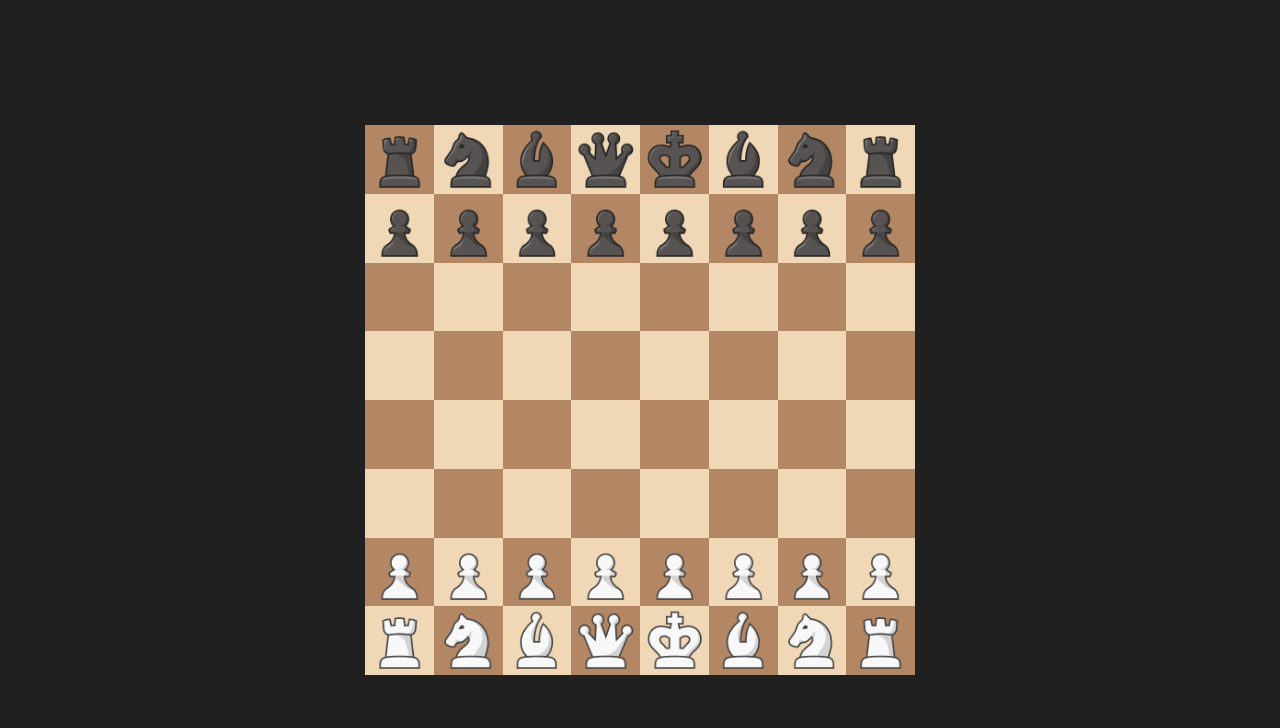
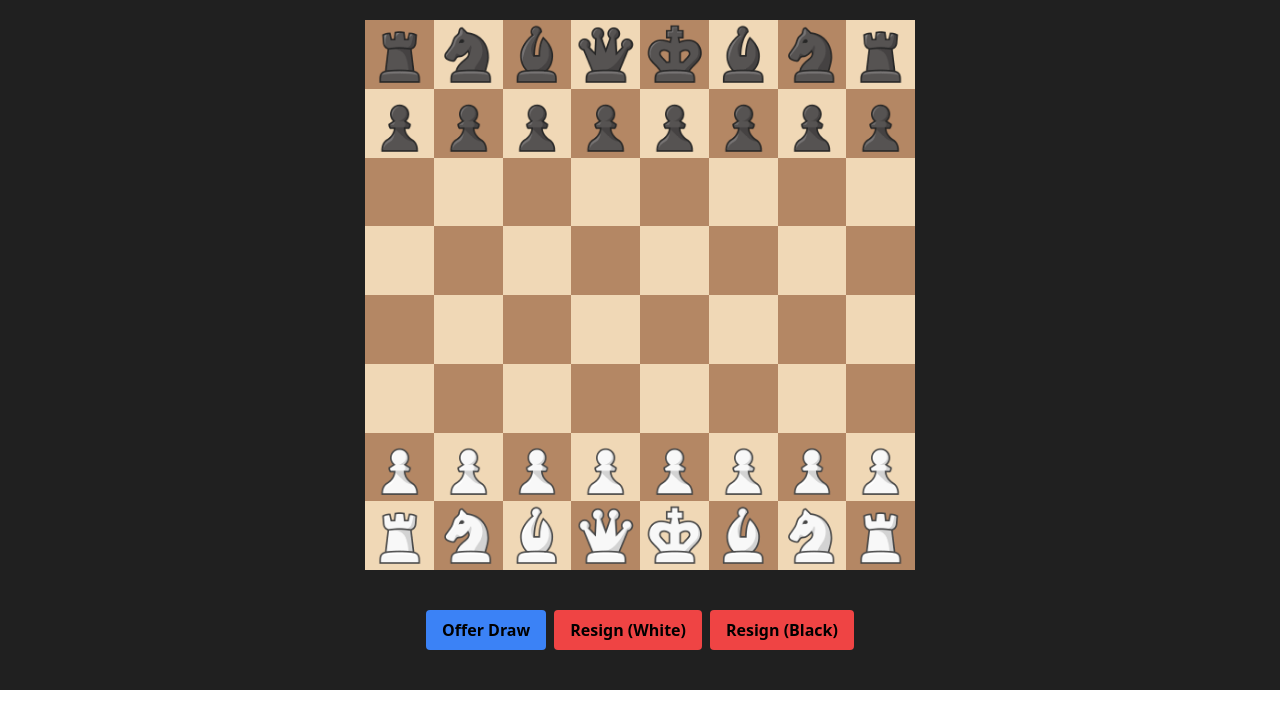
Before and after one commit to Anuragsurya318/Checkmate-Challenge, a React (Vite) app: page / in a window 1280 px wide. Shown: the top 728 px of the page. Built offline with nearby package versions, Linux system fonts and the light colour scheme.

Commit message:
added draw and resign button

```diff
--- a/src/App.jsx
+++ b/src/App.jsx
@@ -1,10 +1,46 @@
-import React from "react";
+import React, { useState } from "react";
 import ChessBoard from "./components/ChessBoard/ChessBoard";
 
 const App = () => {
+  const [gameStatus, setGameStatus] = useState(null);
+
+  const handleOfferDraw = () => {
+    if (window.confirm("Do you agree to a draw?")) {
+      setGameStatus("Draw");
+    }
+  };
+
+  const handleResign = (team) => {
+    const opponent = team === "White" ? "Black" : "White";
+    if (window.confirm(`Are you sure you want to resign?`)) {
+      setGameStatus(`${opponent} wins by resignation`);
+    }
+  };
+
   return (
-    <div className="w-screen h-screen flex items-center justify-center bg-bg_color">
-      <ChessBoard />
+    <div className="w-screen h-screen lg:h-auto flex flex-col items-center  justify-center bg-bg_color">
+      {gameStatus && <div className="mb-4 mt-10 text-2xl font-bold text-red-600">{gameStatus}</div>}
+      <ChessBoard setGameStatus={setGameStatus} />
+      <div className="space-x-2 flex my-20 sm:my-10">
+        <button
+          onClick={handleOfferDraw}
+          className="px-4 py-2 bg-blue-500 hover:bg-blue-600 text-black font-bold rounded"
+        >
+          Offer Draw
+        </button>
+        <button
+          onClick={() => handleResign("White")}
+          className="px-4 py-2 bg-red-500 hover:bg-red-600 text-black font-bold rounded"
+        >
+          Resign (White)
+        </button>
+        <button
+          onClick={() => handleResign("Black")}
+          className="px-4 py-2 bg-red-500 hover:bg-red-600 text-black font-bold rounded"
+        >
+          Resign (Black)
+        </button>
+      </div>
     </div>
   );
 };
--- a/src/components/ChessBoard/ChessBoard.jsx
+++ b/src/components/ChessBoard/ChessBoard.jsx
@@ -11,7 +11,7 @@ import {
 } from "../../Constants";
 import { wb, wn, wq, wr, bb, bn, bq, br } from "../../assets/index.js";
 
-export default function ChessBoard() {
+export default function ChessBoard({ setGameStatus }) {
   const [activePiece, setActivePiece] = useState(null);
   const [selectedPosition, setSelectedPosition] = useState(null);
   const [promotionPawn, setPromotionPawn] = useState(null);
@@ -34,11 +34,11 @@ export default function ChessBoard() {
     const checkGameStatus = () => {
       if (referee.isCheckmate(currentTurn, pieces)) {
         setTimeout(() => {
-          alert(`${currentTurn === TeamType.OUR ? "Black" : "White"} won!`);
+          setGameStatus(`${currentTurn === TeamType.OUR ? "Black" : "White"} won by checkmate!`);
         }, 1000);
       } else if (referee.isStalemate(currentTurn, pieces)) {
         setTimeout(() => {
-          alert(`${currentTurn === TeamType.OUR ? "White" : "Black"} is in stalemate!`);
+          setGameStatus("The game is a stalemate!");
         }, 1000);
       }
     };
@@ -261,7 +261,7 @@ export default function ChessBoard() {
       <div
         id="chessboard"
         ref={chessboardRef}
-        className="w-full h-[90vw] sm:w-[550px] sm:h-[550px] flex flex-wrap relative transform"
+        className="w-full h-[90vw] sm:w-[550px] sm:h-[550px] flex flex-wrap relative transform mt-5 "
       >
         {board}
       </div>
```
Also changed, not shown: 1 other file (tests, documents, lock files or other folders).
